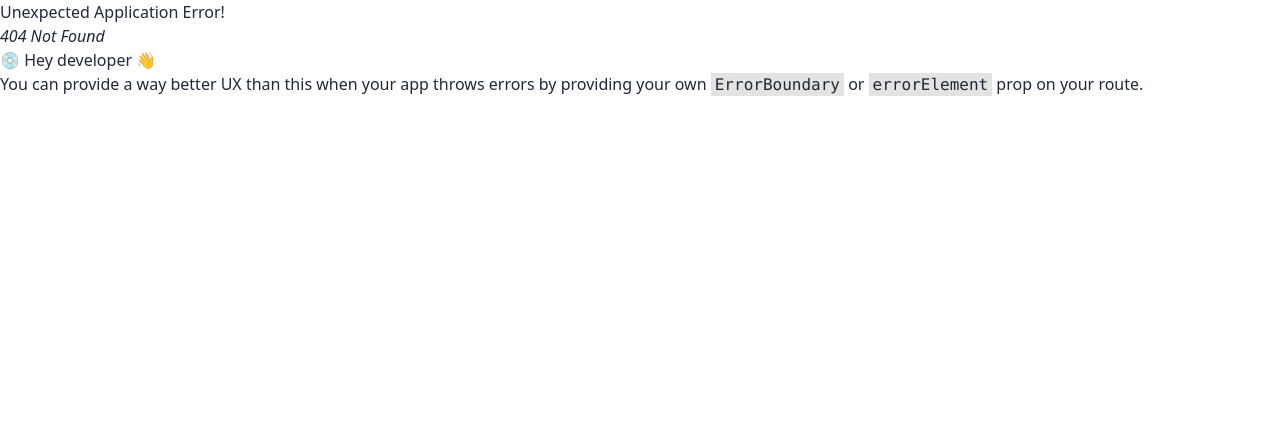
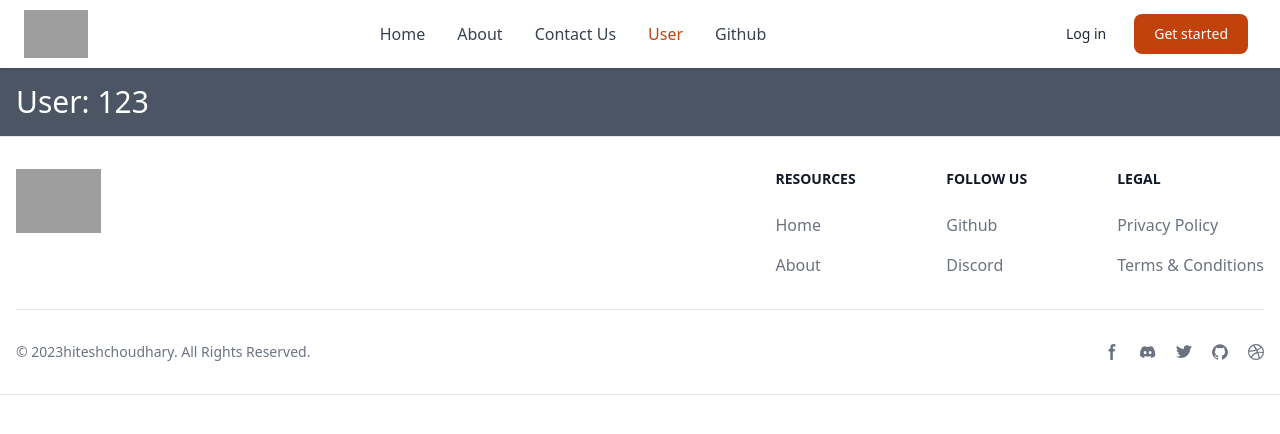
Before and after one commit to karanvir-7/React, a React (Create React App) app: page /user/123 in a window 1280 px wide. Before the commit this address had no page. Shown: the top 434 px of the page. Built offline with nearby package versions, Linux system fonts and the light colour scheme; grey boxes are pictures that could not be loaded.

Commit message:
React Router Setup

```diff
--- a/src/Router.tsx
+++ b/src/Router.tsx
@@ -3,6 +3,8 @@ import Home from "./pages/Home/Home";
 import About from "./pages/About/About";
 import { createBrowserRouter } from "react-router-dom";
 import Contact from "./pages/Contact/Contact";
+import User from "./pages/User/User";
+import Github, { githubInfoLoader } from "./pages/Github/Github";
 
 const Router = createBrowserRouter([
   {
@@ -21,6 +23,15 @@ const Router = createBrowserRouter([
         path: "contact",
         element: <Contact />,
       },
+      {
+        path: "user/:userId",
+        element: <User />,
+      },
+      {
+        path: "github",
+        element: <Github />,
+        loader: githubInfoLoader ,
+      }
     ],
   },
 ]);
--- a/src/components/Header/Header.tsx
+++ b/src/components/Header/Header.tsx
@@ -66,7 +66,33 @@ export default function Header() {
                     } border-b border-gray-100 hover:bg-gray-50 lg:hover:bg-transparent lg:border-0 hover:text-orange-700 lg:p-0`
                   }
                 >
-                 Contact Us
+                  Contact Us
+                </NavLink>
+              </li>
+
+              <li>
+                <NavLink
+                  to="/user/123"
+                  className={({ isActive }) =>
+                    `block py-2 pr-4 pl-3 duration-200 ${
+                      isActive ? "text-orange-700" : "text-gray-700"
+                    } border-b border-gray-100 hover:bg-gray-50 lg:hover:bg-transparent lg:border-0 hover:text-orange-700 lg:p-0`
+                  }
+                >
+                  User
+                </NavLink>
+              </li>
+
+              <li>
+                <NavLink
+                  to="/github"
+                  className={({ isActive }) =>
+                    `block py-2 pr-4 pl-3 duration-200 ${
+                      isActive ? "text-orange-700" : "text-gray-700"
+                    } border-b border-gray-100 hover:bg-gray-50 lg:hover:bg-transparent lg:border-0 hover:text-orange-700 lg:p-0`
+                  }
+                >
+                  Github
                 </NavLink>
               </li>
             </ul>
--- /dev/null
+++ b/src/pages/Github/Github.tsx
@@ -0,0 +1,17 @@
+import React from "react";
+import { useLoaderData, useParams } from "react-router-dom";
+const Github: React.FC = () => {
+  const data = useLoaderData()
+  return (
+    <div className='text-center m-4 bg-gray-600 text-white p-4 text-3xl'>Github followers: {data?.followers}
+    <img src={data?.avatar_url} alt="Git picture" width={300} />
+    </div>
+  )
+};
+
+export default Github;
+
+export const githubInfoLoader = async () => {
+    const response = await fetch('https://api.github.com/users/karanvir-7')
+    return response.json()
+}
--- /dev/null
+++ b/src/pages/User/User.tsx
@@ -0,0 +1,10 @@
+import React from "react";
+import { useParams } from "react-router-dom";
+const User: React.FC = () => {
+  const { userId } = useParams<{ userId: string }>();
+  return (
+    <div className="bg-gray-600 text-white text-3xl p-4">User: {userId}</div>
+  );
+};
+
+export default User;
```
